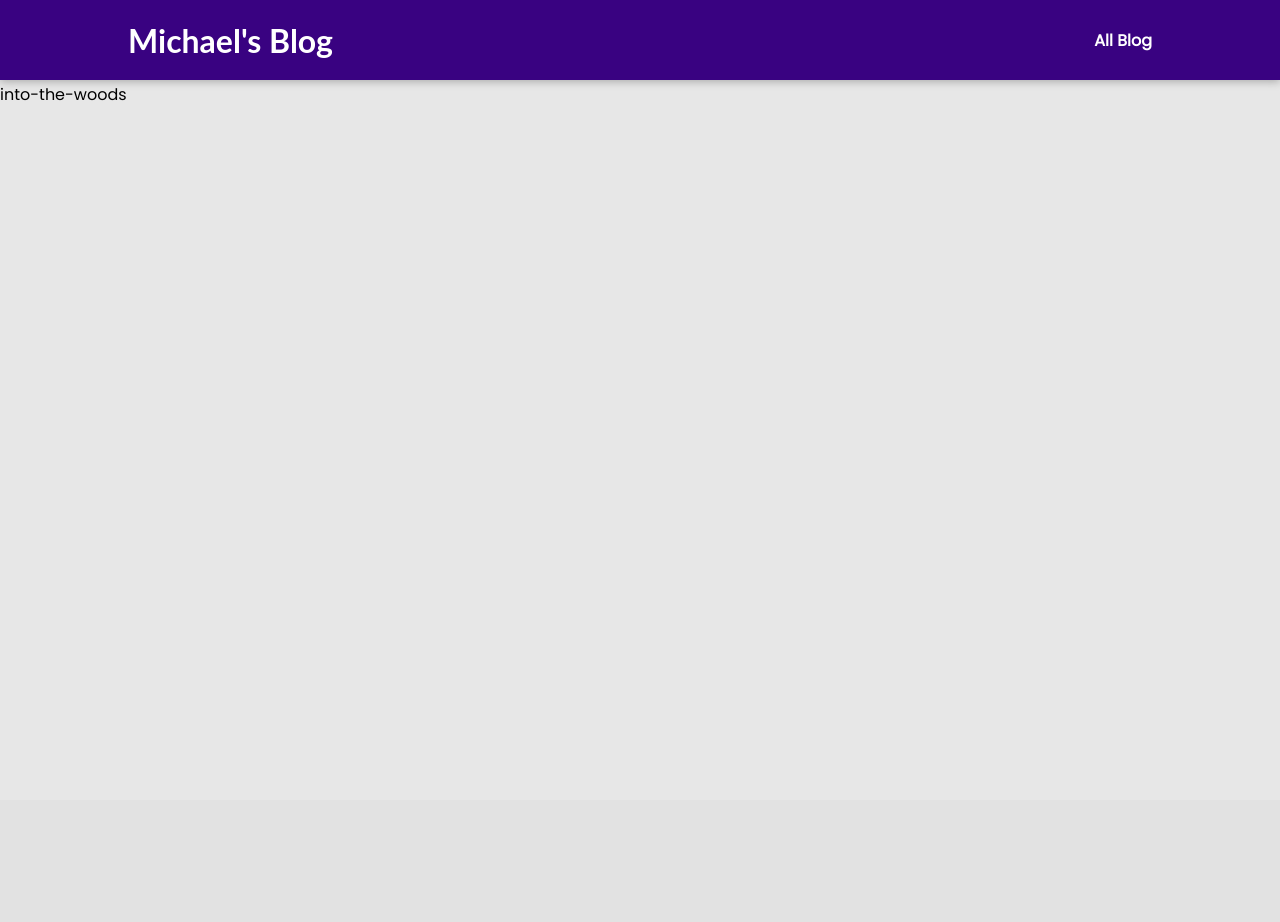
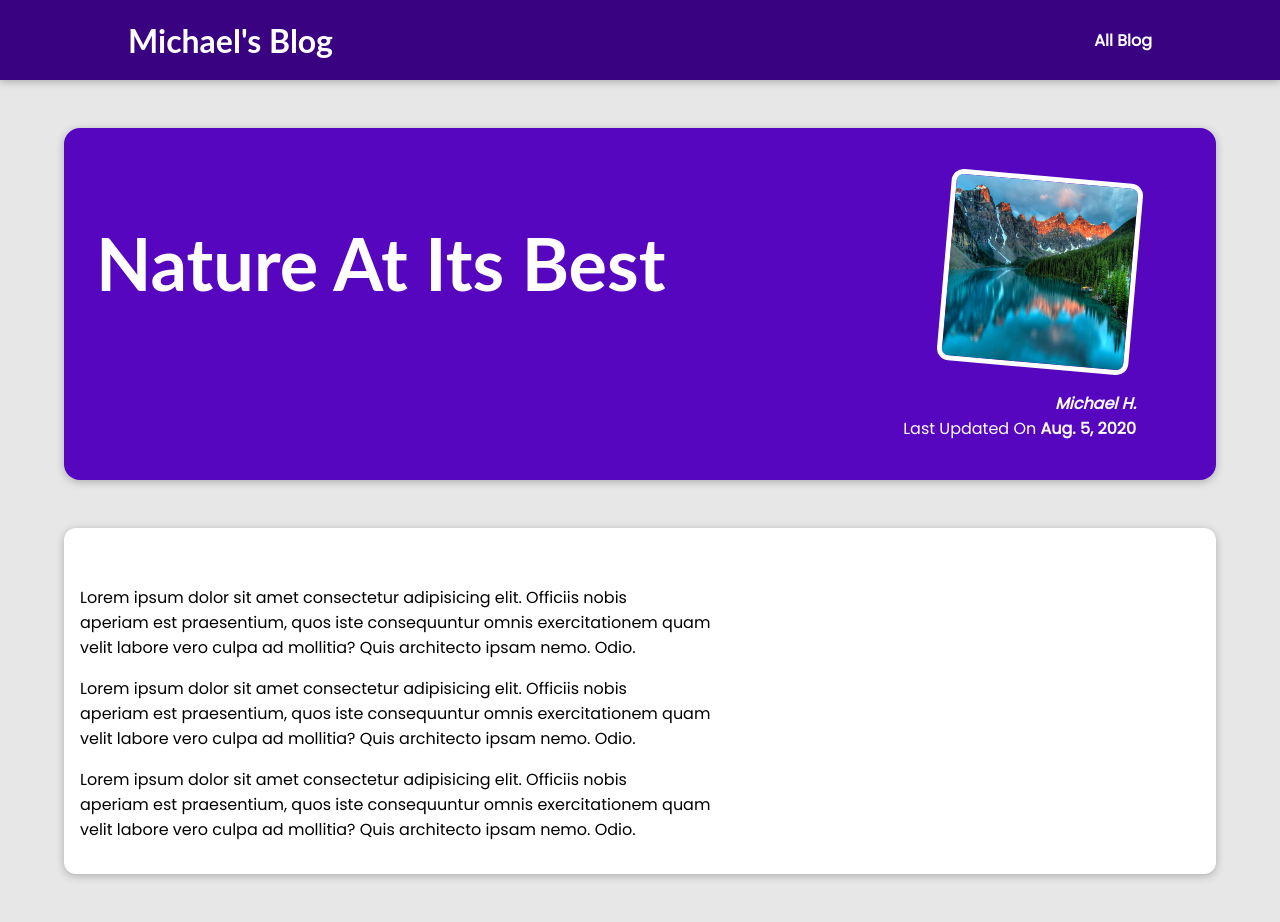
Before and after one commit to HyMike/blog_project, a Django app: page /posts/into-the-woods/ in a window 1280 px wide. Before the commit the page ends 101 px from the top, so only its background shows below. Run offline with Django 5.2, Linux system fonts and the light colour scheme.

Commit message:
added images and css to site to look better and wired the main pages and links to populate data from a dictionary

```diff
--- /dev/null
+++ b/blog/blog_app/static/blog_app/specific_post.css
@@ -0,0 +1,62 @@
+body {
+    background-color: #e7e7e7;
+}
+
+#main-navigation {
+    background-color: #390281;
+    box-shadow: 0 2px 8px rgba(0, 0, 0, 0.25);
+}
+
+#summary {
+    margin: 8rem auto 3rem auto;
+    padding: 2rem;
+    width: 90%;
+    max-width: 90rem;
+    border-radius: 16px;
+    background-color: #5706c0;
+    position: relative;
+    box-shadow: 0 2px 8px rgba(0, 0, 0, 0.25);
+    height: 22rem;
+}
+
+#summary h2 {
+    color: white;
+    font-size: 4.5rem;
+}
+
+#summary article {
+    position: absolute;
+    top: 2rem;
+    right: 3rem;
+    padding: 1rem 2rem;
+    border-radius: 12px;
+    text-align: right;
+    color: white;
+}
+
+#summary article img {
+    width: 12rem;
+    height: 12rem;
+    border-radius: 12px;
+    transform: rotateZ(5deg);
+    border: 5px solid white;
+    margin-bottom: 1rem;
+}
+
+#summary address {
+    font-weight: bold;
+}
+
+#summary time {
+    font-weight: bold;
+}
+
+main {
+    width: 90%;
+    max-width: 90rem;
+    margin: 3rem auto;
+    background-color: white;
+    padding: 1rem;
+    border-radius: 12px;
+    box-shadow: 0 2px 8px rgba(0, 0, 0, 0.25);
+}
--- a/blog/blog_app/templates/blog_app/index.html
+++ b/blog/blog_app/templates/blog_app/index.html
@@ -23,7 +23,9 @@ Michael's Blog
 {% comment %} section for latest blog post {% endcomment %}
 <section id='latest-posts'>
     <ul>
+        {% for post in latest_posts %}
         {% include "blog_app/includes/post.html" %}
+        {% endfor %}
     </ul>
 </section>
 
--- a/blog/blog_app/templates/blog_app/specific_post.html
+++ b/blog/blog_app/templates/blog_app/specific_post.html
@@ -8,15 +8,30 @@
 
 
 {% block styles_css %}
-<link rel='stylesheet' href='{% static "blog_app/post.css" %}'>
-<link rel='stylesheet' href='{% static "blog_app/posts.css" %}'>
+{% comment %} <link rel='stylesheet' href='{% static "blog_app/post.css" %}'>
+<link rel='stylesheet' href='{% static "blog_app/posts.css" %}'> {% endcomment %}
+<link rel='stylesheet' href='{% static "blog_app/specific_post.css" %}'>
 {% endblock %}
 
 
 {% block body_content %}
 <section id='summary'>
+    <h2>{{specific_post.title}}</h2>
+    <article>
+        <img src='{% static "blog_app/images/"|add:specific_post.image %}' alt="{{specific_post.title}}" />
+        <address>{{specific_post.author}}</address>
+        <div>
+            Last Updated On <time>{{specific_post.date}}</time>
+        </div>
+    </article>
+</section>
+    <main>
+       <p>
+        {{specific_post.content| linebreaks}}
+       </p>
+    </main>
 
-</section>
-<h1>Enjoy reading this post!</h1>
-<p>{{slug}}</p>
+
+
+
 {% endblock %}
--- a/blog/blog_app/urls.py
+++ b/blog/blog_app/urls.py
@@ -4,5 +4,5 @@ from . import views
 urlpatterns = [
     path("", views.index, name='index'),
     path("posts/", views.posts, name='posts'),
-    path("posts/<slug:slug>/", views.specific_post, name='specific_post'),
+    path("posts/<slug:slug>/", views.specificPost, name='specific_post'),
 ]
--- a/blog/blog_app/views.py
+++ b/blog/blog_app/views.py
@@ -1,16 +1,85 @@
 from django.shortcuts import render
 from django.http import HttpResponse
+from datetime import date
+# Create your views here.
 
-# Create your views here.
+all_posts = [
+    {
+        "slug": "real-estate-investment",
+        "image": 'real_estate.jpg',
+        "author": 'Michael H.',
+        'date': date(2023, 10, 1),
+        'title': 'Investing In Real Estate',
+        'excerpt': 'Investing in real estate presents a compelling opportunity for individuals seeking to build wealth and diversify their investment portfolios',
+        'content': '''
+            Investing in real estate presents a compelling opportunity for individuals seeking to build wealth and diversify their investment portfolios. Unlike traditional investments such as stocks and bonds, real estate offers the unique advantage of providing a tangible asset with the potential for both rental income and long-term appreciation. Whether investing in residential properties, commercial buildings, or vacation rentals, real estate allows investors to generate passive income streams while simultaneously benefiting from property value appreciation over time. Furthermore, real estate investments offer a level of control and autonomy not found in other asset classes, empowering investors to make strategic decisions regarding property management, renovations, and rental pricing to maximize returns.
+
+            One of the key advantages of real estate investment is its ability to serve as a hedge against inflation and market volatility. Real estate assets have historically demonstrated resilience during economic downturns, providing investors with a stable source of income even in challenging market conditions. Additionally, real estate investments offer tax benefits such as depreciation deductions, mortgage interest deductions, and the ability to defer capital gains taxes through 1031 exchanges. These tax advantages can significantly enhance the overall return on investment and provide investors with additional cash flow to reinvest in their portfolios or allocate towards other financial goals.
+
+            Moreover, real estate investment allows for leveraging the power of other people's money through mortgage financing. With relatively low down payments and favorable interest rates, investors can acquire properties worth significantly more than their initial investment capital. This leverage amplifies returns on investment and accelerates wealth accumulation over time. Additionally, real estate investments provide a level of diversification to an investment portfolio, reducing overall risk and increasing stability. By spreading investment capital across different property types and geographic locations, investors can minimize exposure to market fluctuations and potentially achieve higher risk-adjusted returns. Overall, investing in real estate offers a multifaceted approach to building wealth, providing investors with a tangible asset, passive income, tax advantages, leverage, and diversification benefits.
+        '''
+    },
+    {
+        "slug": "programming-is-fun",
+        "image": "coding.jpg",
+        "author": "Michael H.",
+        "date": date(2022, 3, 10),
+        "title": "Programming Is Great!",
+        "excerpt": "Did you ever spend hours searching that one error in your code? Yep - that's what happened to me yesterday...",
+        "content": """
+          Lorem ipsum dolor sit amet consectetur adipisicing elit. Officiis nobis
+          aperiam est praesentium, quos iste consequuntur omnis exercitationem quam
+          velit labore vero culpa ad mollitia? Quis architecto ipsam nemo. Odio.
+
+          Lorem ipsum dolor sit amet consectetur adipisicing elit. Officiis nobis
+          aperiam est praesentium, quos iste consequuntur omnis exercitationem quam
+          velit labore vero culpa ad mollitia? Quis architecto ipsam nemo. Odio.
+
+          Lorem ipsum dolor sit amet consectetur adipisicing elit. Officiis nobis
+          aperiam est praesentium, quos iste consequuntur omnis exercitationem quam
+          velit labore vero culpa ad mollitia? Quis architecto ipsam nemo. Odio.
+        """
+    },
+    {
+        "slug": "into-the-woods",
+        "image": "nature.jpg",
+        "author": "Michael H.",
+        "date": date(2020, 8, 5),
+        "title": "Nature At Its Best",
+        "excerpt": "Nature is amazing! The amount of inspiration I get when walking in nature is incredible!",
+        "content": """
+          Lorem ipsum dolor sit amet consectetur adipisicing elit. Officiis nobis
+          aperiam est praesentium, quos iste consequuntur omnis exercitationem quam
+          velit labore vero culpa ad mollitia? Quis architecto ipsam nemo. Odio.
+
+          Lorem ipsum dolor sit amet consectetur adipisicing elit. Officiis nobis
+          aperiam est praesentium, quos iste consequuntur omnis exercitationem quam
+          velit labore vero culpa ad mollitia? Quis architecto ipsam nemo. Odio.
+
+          Lorem ipsum dolor sit amet consectetur adipisicing elit. Officiis nobis
+          aperiam est praesentium, quos iste consequuntur omnis exercitationem quam
+          velit labore vero culpa ad mollitia? Quis architecto ipsam nemo. Odio.
+        """
+    },
+]
+
+
+def getPostDate(post):
+    return post['date']
 
 
 def index(request):
-    return render(request, "blog_app/index.html", {})
+    sortedPost = sorted(all_posts, key=getPostDate)
+    getLatestPost = sortedPost[-3:]
+    return render(request, "blog_app/index.html", {'latest_posts': getLatestPost})
 
 
 def posts(request):
-    return render(request, "blog_app/posts.html", {})
+    return render(request, "blog_app/posts.html", {'all_posts': all_posts})
 
 
-def specific_post(request, slug):
-    return render(request, "blog_app/specific_post.html", {"slug": slug})
+def specificPost(request, slug):
+    correct_post = next(
+        post for post in all_posts if post['slug'] == slug)
+
+    return render(request, "blog_app/specific_post.html", {'specific_post': correct_post})
```
Also changed, not shown: blog/blog_app/templates/blog_app/includes/post.html (+5 -4 lines), blog/blog_app/templates/blog_app/posts.html (+2 -5 lines), blog/templates/404.html (added, +13 -0 lines), blog/blog_app/static/blog_app/images/coding.jpg (added), blog/blog_app/static/blog_app/images/nature.jpg (added).
